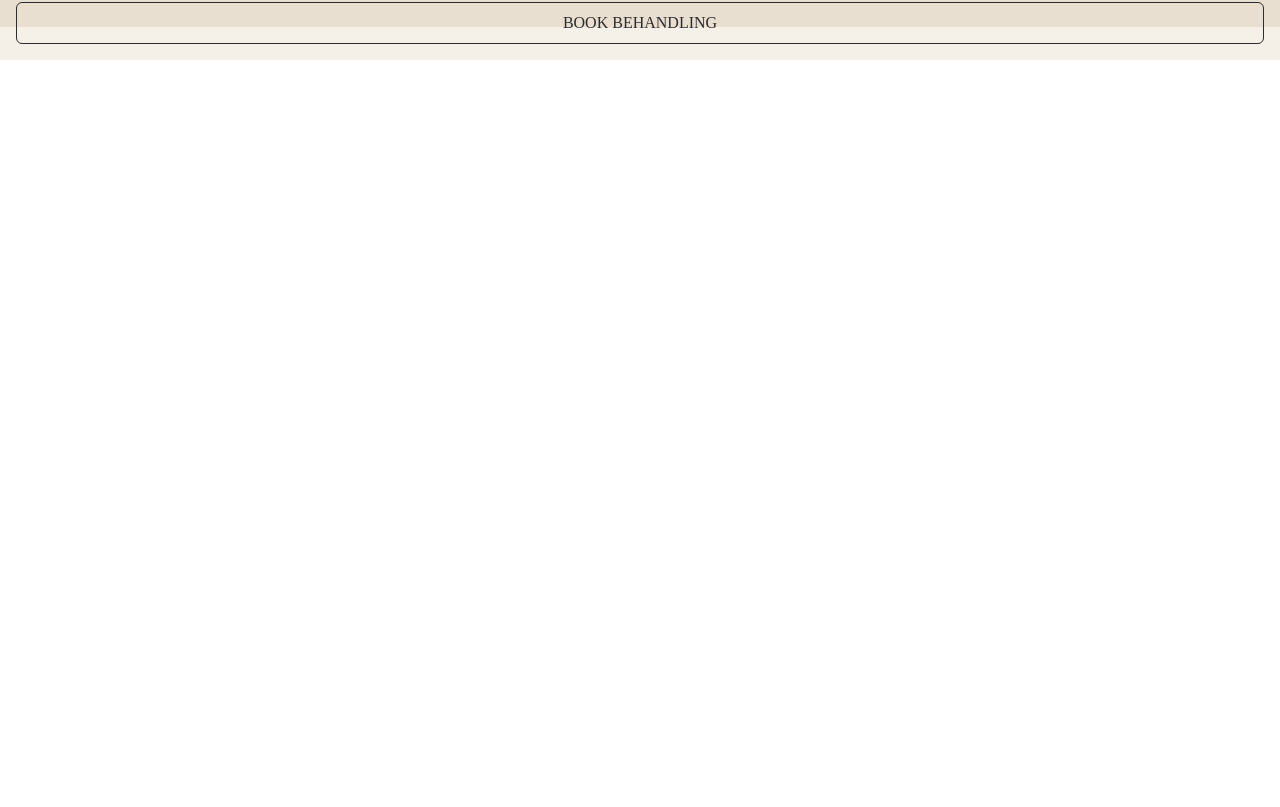
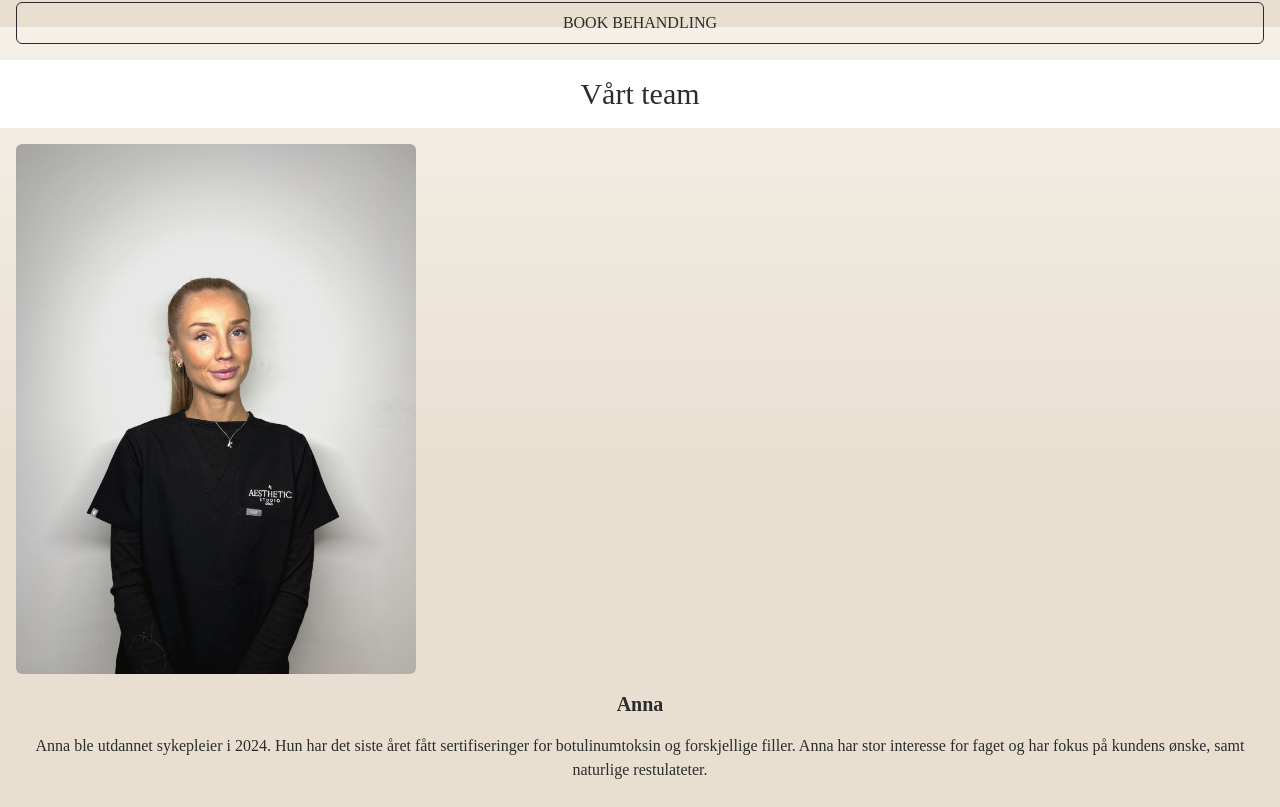
Before and after one commit to maleneremm/AvaKlinikken, a React (Vite) app: page / in a window 1280 px wide. Shown: the part 1573-2380 px from the top of the page. Before the commit the page ends 1633 px from the top, so only its background shows below. Built offline with nearby package versions, Linux system fonts and the light colour scheme; a web font is replaced by a local one.

Commit message:
feat: add About section with employee details and images

```diff
--- a/src/App.tsx
+++ b/src/App.tsx
@@ -1,10 +1,11 @@
 import "./App.css";
 import { Navbar } from "./components/common/Navbar";
 import Section from "./components/layout/Section";
-import {Hero} from "./components/ui/Hero";
+import { Hero } from "./components/ui/Hero";
 import { Treatment } from "./components/ui/Treatment";
 import wrinkleTreatment from "../src/assets/wrinkle-treatment.png";
 import fillers from "../src/assets/fillers.png";
+import { About } from "./components/ui/About";
 
 function App() {
   return (
@@ -19,8 +20,21 @@ function App() {
 
         <Section>
           <h1 className="text-3xl w-screen bg-white p-4">Behandlinger</h1>
-          <Treatment title="Rynkebehandling" description="Kråketær/smilerynker, Glabella/sinnarynker, Pannerynker, Masseter/kjeve, Marionette/munnvik, Brynsløft" imageUrl={wrinkleTreatment} />
-           <Treatment title="Fillers" description="Kjeve, Hake, Kinnbein, Nasolabiale linjer, Marionette linjer, Lepper" imageUrl={fillers} />
+          <Treatment
+            title="Rynkebehandling"
+            description="Kråketær/smilerynker, Glabella/sinnarynker, Pannerynker, Masseter/kjeve, Marionette/munnvik, Brynsløft"
+            imageUrl={wrinkleTreatment}
+          />
+          <Treatment
+            title="Fillers"
+            description="Kjeve, Hake, Kinnbein, Nasolabiale linjer, Marionette linjer, Lepper"
+            imageUrl={fillers}
+          />
+        </Section>
+        <Section>
+          <h1 className="text-3xl w-screen bg-white p-4">Vårt team</h1>
+         <About imageUrl="../src/assets/employee-Anna.png" name="Anna" description="Anna ble utdannet sykepleier i 2024. Hun har det siste året fått sertifiseringer for botulinumtoksin og forskjellige filler. Anna har stor interesse for faget og har fokus på kundens ønske, samt naturlige restulateter." />
+         <About imageUrl="../src/assets/employee-Hannan.JPG" name="Hannan" description="Hannan er en erfaren sykepleier med over XX år erfaring. Hun har det siste året utført flere sertifiseringer innnen estetisk medisin, i behandlinger som fillers og botulinumtoksin. Hannan fokuserer på din unike hudtype, ser hele mennesket og er presis og tydelig i sine behandlinger." />
         </Section>
       </main>
     </>
--- /dev/null
+++ b/src/components/ui/About.tsx
@@ -0,0 +1,17 @@
+interface AboutProps {
+  imageUrl?: string;
+  name?: string;
+  description?: string;
+}
+
+export const About = ({ imageUrl, name, description }: AboutProps) => {
+  return (
+    <article className="flex flex-col p-4 gap-4">
+      <img className="w-100 h-132.5 object-cover rounded-md" src={imageUrl} alt={`Bilde av ansatt ${name}`} />
+      <h3 className="text-xl font-bold">{name}</h3>
+      <p>
+      {description}
+      </p>
+    </article>
+  );
+};
```
Also changed, not shown: src/assets/employee-Anna.png (added), src/assets/employee-Hannan.JPG (added).
